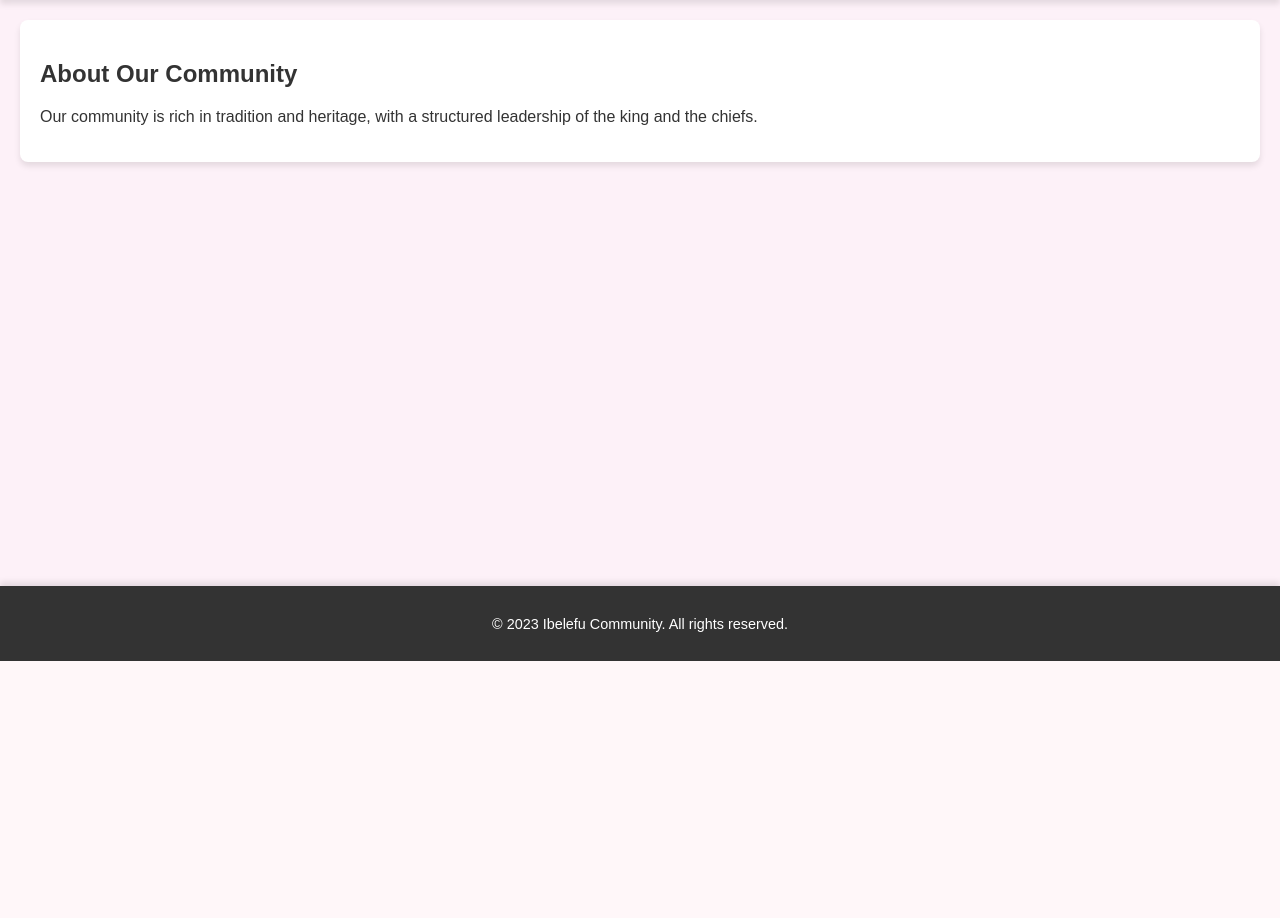
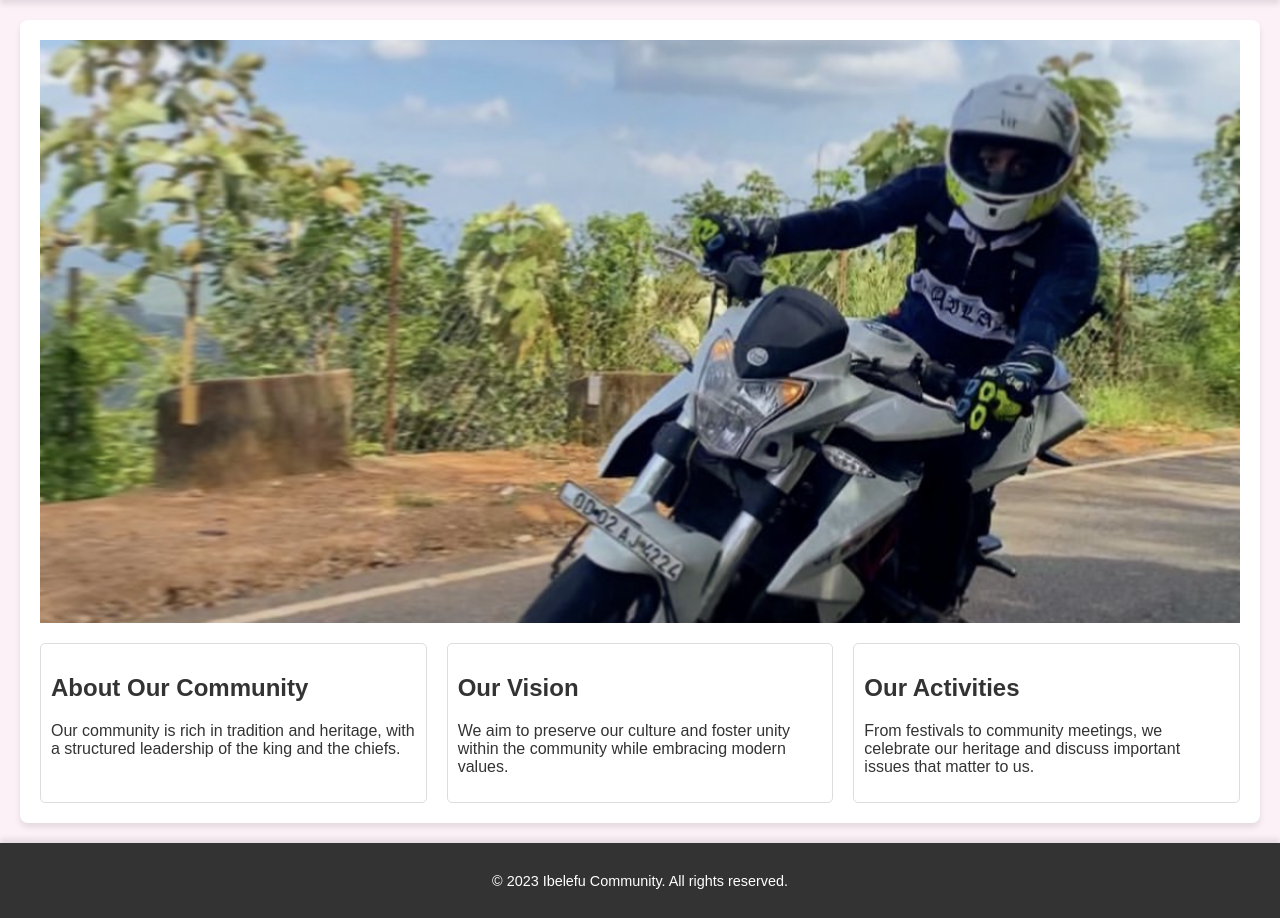
Before and after one commit to 007femijethro/Ibelefu, a Flask app: page / in a window 1280 px wide. Shown: the part 139-1057 px from the top of the page. Before the commit the page ends 800 px from the top, so only its background shows below. Run offline with Flask 3, Linux system fonts and the light colour scheme.

Commit message:
1st Commit

```diff
--- a/templates/index.html
+++ b/templates/index.html
@@ -2,7 +2,23 @@
 
 {% block content %}
     <section>
-        <h2>About Our Community</h2>
-        <p>Our community is rich in tradition and heritage, with a structured leadership of the king and the chiefs.</p>
+        <!-- Add the picture at the top -->
+        <img src="{{ url_for('static', filename='img1.PNG') }}" alt="Community Image" style="width: 100%; height: auto; display: block;">
+
+        <!-- Create a container for three divisions -->
+        <div style="display: flex; justify-content: space-between; gap: 20px; margin-top: 20px;">
+            <div style="flex: 1; padding: 10px; border: 1px solid #ddd; border-radius: 5px;">
+                <h2>About Our Community</h2>
+                <p>Our community is rich in tradition and heritage, with a structured leadership of the king and the chiefs.</p>
+            </div>
+            <div style="flex: 1; padding: 10px; border: 1px solid #ddd; border-radius: 5px;">
+                <h2>Our Vision</h2>
+                <p>We aim to preserve our culture and foster unity within the community while embracing modern values.</p>
+            </div>
+            <div style="flex: 1; padding: 10px; border: 1px solid #ddd; border-radius: 5px;">
+                <h2>Our Activities</h2>
+                <p>From festivals to community meetings, we celebrate our heritage and discuss important issues that matter to us.</p>
+            </div>
+        </div>
     </section>
 {% endblock %}
```
Also changed, not shown: static/img1.PNG (added).
